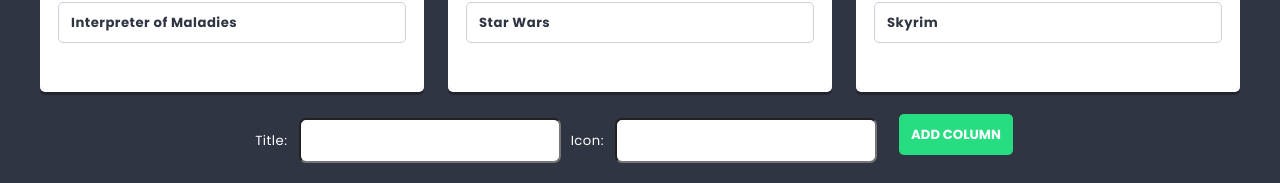
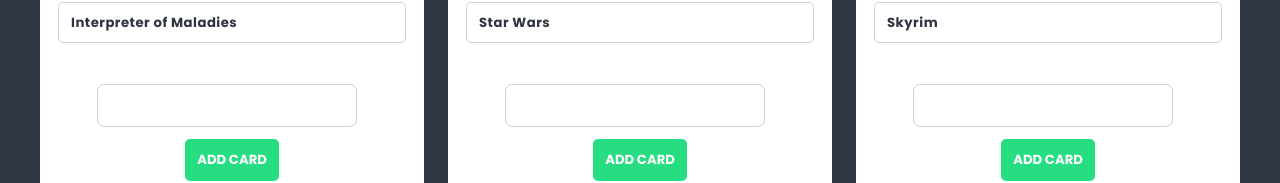
Before and after one commit to Adriannan23/MyFirstRactApp, a React (Create React App) app: page / in a window 1280 px wide. Shown: the part 659-842 px from the top of the page. Built offline with nearby package versions, Linux system fonts and the light colour scheme.

Commit message:
connct column.js with cardForm

```diff
--- a/src/components/CardForm/CardForm.js
+++ b/src/components/CardForm/CardForm.js
@@ -2,7 +2,6 @@
 import { useState } from 'react';
 import Button from '../Button/Button';
 import TextInput from './../TextInput/TextInput';
-// import List from './../List/List';
 
 const CardForm = props => {
   const [title, setTitle] = useState('');
@@ -11,12 +10,12 @@
     props.action({ title: title }, props.columnId);
     setTitle('');
   };
-
+  console.log(props);
   return (
     <form className={styles.cardForm} onSubmit={handleSubmit}>
       <TextInput value={title} onChange={e => setTitle(e.target.value)} />
       <Button>Add card</Button>
-      {/* <CardForm columnId={props.id} action={addCard} /> */}
+
     </form>
 
   );
--- a/src/components/Column/Column.js
+++ b/src/components/Column/Column.js
@@ -7,14 +7,14 @@
 const Column = props => {
 
   return (
-
     <article className={styles.column}>
 
       <h2 className={styles.title}> <span className={styles.icon + ' fa fa-' + props.icon} />{props.title}</h2>
       <ul className={styles.cards}>
-        {props.cards.map(card => <Card key={card.id} title={card.title} />)}
+        {props.cards.map(card =>
+          <Card key={card.id} title={card.title} />)}
       </ul>
-      {/* <CardForm action={addCard} /> */}
+      <CardForm columnId={props.id} action={props.addCardAction} />
     </article>
   );
 };
--- a/src/components/ColumnForm/ColumnForm.js
+++ b/src/components/ColumnForm/ColumnForm.js
@@ -6,6 +6,7 @@
 const ColumnForm = props => {
   const [title, setTitle] = useState('');
   const [icon, setIcon] = useState('');
+
   const handleSubmit = e => {
     e.preventDefault();
     props.action({ title: title, icon: icon });
--- a/src/components/List/List.js
+++ b/src/components/List/List.js
@@ -3,11 +3,11 @@
 import ColumnForm from './../ColumnForm/ColumnForm';
 import { useState } from 'react';
 import shortid from 'shortid';
+import CardForm from '../CardForm/CardForm';
 // import CardForm from './../CardForm/CardForm';
 
 
 const List = () => {
-
 
   const [columns, setColumns] = useState([
     {
@@ -44,19 +44,17 @@
     setColumns([...columns, { id: shortid(), title: newColumn.title, icon: newColumn.icon, cards: [] }]);
   };
 
-
-
   const addCard = (newCard, columnId) => {
+    console.log('called add card');
     const columnsUpdated = columns.map(column => {
       if (column.id === columnId)
         return { ...column, cards: [...column.cards, { id: shortid(), title: newCard.title }] }
       else
         return column
     })
+    setColumns(columnsUpdated);
+  };
 
-    setColumns(columnsUpdated);
-
-  };
   return (
     <div className={styles.list}>
       <header className={styles.header}>
@@ -64,8 +62,15 @@
       </header>
       <p className={styles.description}>Interesting things I want to check out</p>
       <section className={styles.columns}>
-        {columns.map(column => <Column key={column.id} id={column.id} title={column.title} icon={column.icon} cards={column.cards} />)}
-
+        {columns.map(column =>
+          <Column
+            key={column.id}
+            id={column.id}
+            title={column.title}
+            icon={column.icon}
+            cards={column.cards}
+            addCardAction={addCard}
+          />)}
       </section>
       <ColumnForm action={addColumn} />
     </div>
```
